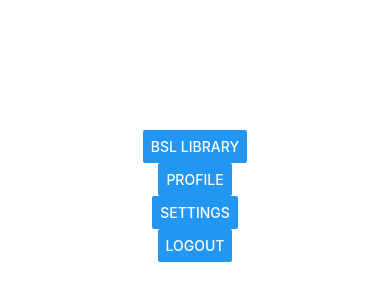
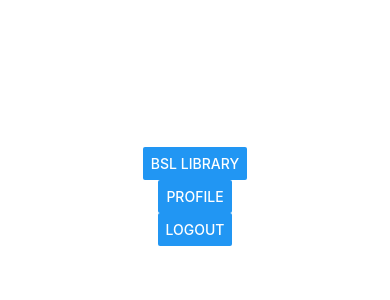
Before and after one commit to DeltaCharlie8/bslapp, a React Native app: screen /homepage in a window 390 px wide. Shown: the part 226-526 px from the top of the page. Built offline with nearby package versions, Linux system fonts and the light colour scheme.

Commit message:
Homepage tidy up

```diff
--- a/screens/homepage.js
+++ b/screens/homepage.js
@@ -1,6 +1,6 @@
 import { StatusBar } from 'expo-status-bar';
 import * as React from 'react';
-import { StyleSheet, Text, View, Button, Alert } from 'react-native';
+import { StyleSheet, View, Button, Alert } from 'react-native';
 
 const Homepage = ({navigation}) => {
     return (
@@ -8,13 +8,11 @@ const Homepage = ({navigation}) => {
             <StatusBar style="auto" />
             <Button title = "BSL Library" />
             {/*<Button title = "Quizzes" />*/ /*this will be active once MVPs are met*/}
-            <Button
-              title = "Profile"
+            <Button title = "Profile"
               onPress={() => navigation.navigate("profile")}
             />
-            <Button title = "Settings" />
-            <Button
-                title = "Logout"
+            {/*<Button title = "Settings" />*/ /*this will be active once MVPs are met*/}
+            <Button title = "Logout"
                 onPress={() => {
                   Alert.alert('You have been logged out');
                   navigation.navigate("launchScreen");
```
